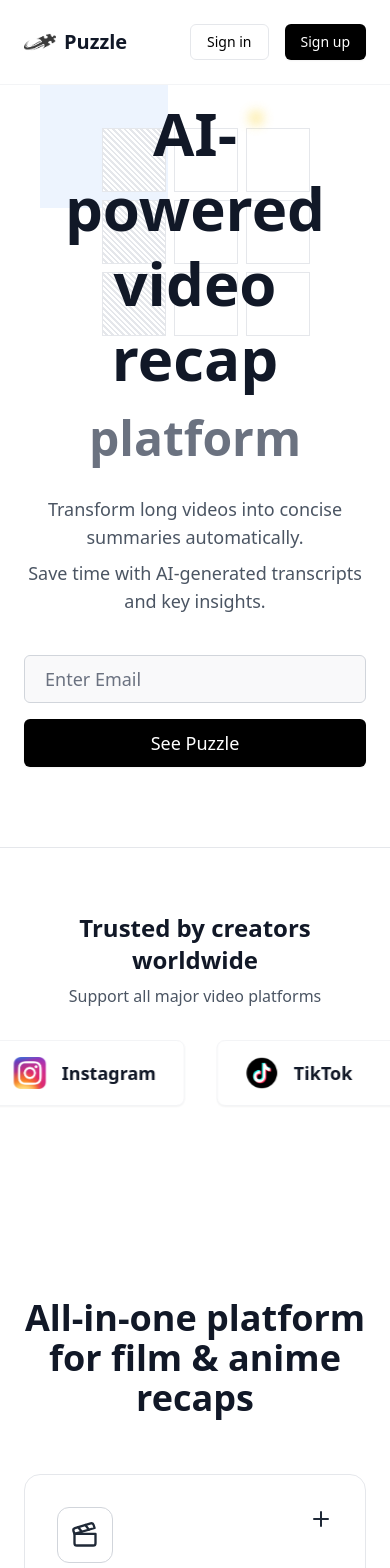
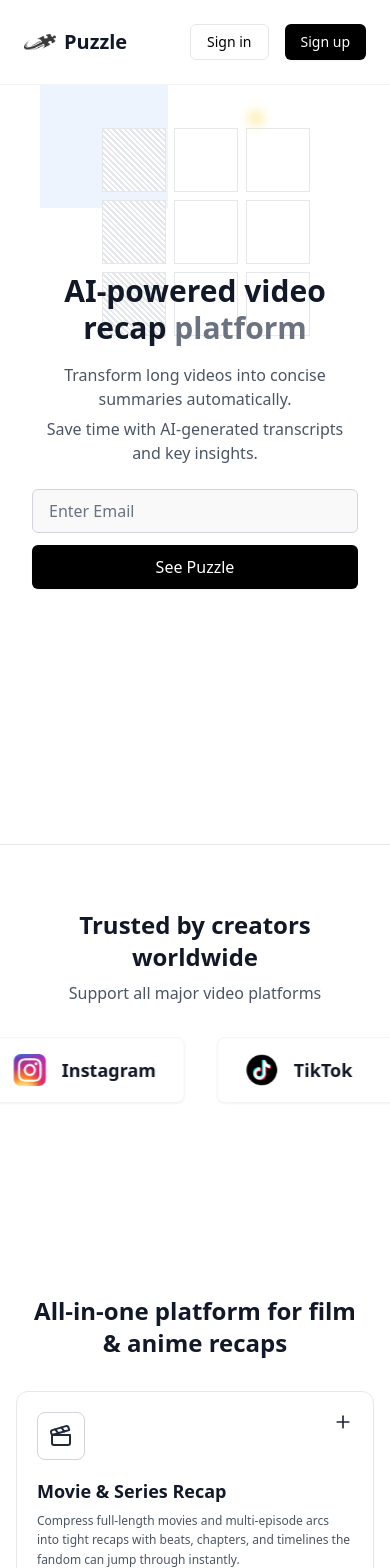
Before and after one commit to leemjnnkdzuy/puzzle, a React (Vite) app in the folder frontend/: page / in a window 390 px wide. Shown: the top 1568 px of the page. Built offline with nearby package versions, Linux system fonts and the light colour scheme.

Commit message:
fix(landing-page): adjust layout and styling for improved responsiveness, update shrink trigger threshold

```diff
--- a/frontend/src/pages/LandingPage.tsx
+++ b/frontend/src/pages/LandingPage.tsx
@@ -161,7 +161,7 @@ const LandingPage = () => {
 							pause();
 						}
 
-						const shrinkTrigger = rect.top < 150;
+						const shrinkTrigger = rect.top < 300;
 						const shouldShrink = shrinkTrigger;
 
 						if (shouldShrink !== prevDemoShrinkRef.current) {
@@ -500,35 +500,35 @@ const LandingPage = () => {
 				</div>
 			</header>
 
-			<main className='relative z-10 w-full min-h-screen flex items-center justify-center px-6 pt-24 pb-20'>
-				<div className='max-w-4xl mx-auto text-center'>
-					<h1 className='text-6xl md:text-7xl font-bold text-gray-900 mb-6 leading-tight animate-fade-in'>
+			<main className='relative z-10 w-full min-h-screen flex items-center justify-center px-4 sm:px-6 pt-16 sm:pt-20 md:pt-24 pb-12 sm:pb-16 md:pb-20'>
+				<div className='max-w-4xl mx-auto text-center px-2'>
+					<h1 className='text-3xl sm:text-4xl md:text-5xl lg:text-6xl xl:text-7xl font-bold text-gray-900 mb-4 sm:mb-5 md:mb-6 leading-tight animate-fade-in'>
 						{t("hero.title")}
 						{t("hero.titlePlatform") && (
 							<>
 								{" "}
-								<span className='text-gray-500 text-5xl md:text-6xl'>
+								<span className='text-gray-500 text-3xl sm:text-4xl md:text-5xl lg:text-6xl'>
 									{t("hero.titlePlatform")}
 								</span>
 							</>
 						)}
 					</h1>
 
-					<div className='space-y-2 mb-10 text-lg text-gray-600 animate-fade-in-delay'>
+					<div className='space-y-1.5 sm:space-y-2 mb-6 sm:mb-8 md:mb-10 text-base sm:text-lg text-gray-600 animate-fade-in-delay px-2'>
 						<p>{t("hero.subtitle")}</p>
 						<p>{t("hero.subtitle2")}</p>
 					</div>
 
-					<div className='flex flex-col sm:flex-row gap-4 max-w-2xl w-full mx-auto justify-center'>
+					<div className='flex flex-col sm:flex-row gap-3 sm:gap-4 max-w-2xl w-full mx-auto justify-center px-2'>
 						<Input
 							type='email'
 							placeholder={t("hero.emailPlaceholder")}
-							className='flex-1 h-12 px-5 py-3 text-lg border border-gray-300 rounded-md focus:outline-none focus:ring-2 focus:ring-black'
+							className='flex-1 h-11 sm:h-12 px-4 sm:px-5 py-3 text-base sm:text-lg border border-gray-300 rounded-md focus:outline-none focus:ring-2 focus:ring-black'
 						/>
 						<Button
 							variant='default'
 							size='lg'
-							className='bg-black text-white hover:bg-gray-800 w-full sm:w-auto px-7 h-12 text-lg'
+							className='bg-black text-white hover:bg-gray-800 w-full sm:w-auto px-6 sm:px-7 h-11 sm:h-12 text-base sm:text-lg'
 							onClick={() => navigate("/register")}
 						>
 							{t("hero.cta")}
@@ -575,14 +575,14 @@ const LandingPage = () => {
 			<section
 				id='features'
 				ref={featuresSectionRef}
-				className='relative z-11 w-full px-6 mb-24'
+				className='relative z-11 w-full px-4 sm:px-6 mb-12 sm:mb-16 md:mb-24'
 			>
-				<div className='max-w-8xl mx-auto text-center mb-14'>
-					<h2 className='text-4xl md:text-5xl font-bold text-gray-900'>
+				<div className='max-w-8xl mx-auto text-center mb-8 sm:mb-10 md:mb-14'>
+					<h2 className='text-2xl sm:text-3xl md:text-4xl lg:text-5xl font-bold text-gray-900 px-2'>
 						{t("features.title")}
 					</h2>
 				</div>
-				<div className='max-w-6xl mx-auto grid grid-cols-1 md:grid-cols-2 xl:grid-cols-4 gap-6'>
+				<div className='max-w-6xl mx-auto grid grid-cols-1 md:grid-cols-2 xl:grid-cols-4 gap-4 sm:gap-5 md:gap-6'>
 					{[
 						{key: "movieRecap", Icon: Clapperboard},
 						{key: "autoSubs", Icon: FileText},
@@ -591,7 +591,7 @@ const LandingPage = () => {
 					].map(({key, Icon}, index) => (
 						<div
 							key={key}
-							className={`group cursor-pointer relative border border-gray-200 rounded-2xl p-8 flex flex-col gap-8 bg-white hover:shadow-lg hover:-translate-y-1 transition-all duration-200 ${
+							className={`group cursor-pointer relative border border-gray-200 rounded-xl sm:rounded-2xl p-5 sm:p-6 md:p-8 flex flex-col gap-5 sm:gap-6 md:gap-8 bg-white hover:shadow-lg hover:-translate-y-1 transition-all duration-200 ${
 								featuresAnimated
 									? "opacity-100 translate-y-0"
 									: "opacity-0 translate-y-8"
@@ -606,22 +606,22 @@ const LandingPage = () => {
 							}}
 						>
 							<div className='flex items-start justify-between'>
-								<div className='w-14 h-14 border border-gray-300 rounded-xl flex items-center justify-center'>
+								<div className='w-12 h-12 md:w-14 md:h-14 border border-gray-300 rounded-lg sm:rounded-xl flex items-center justify-center'>
 									<Icon
-										className='w-7 h-7 text-gray-800'
+										className='w-6 h-6 sm:w-6 md:w-7 md:h-7 text-gray-800'
 										strokeWidth={2}
 									/>
 								</div>
 								<Plus
-									className='w-6 h-6 text-gray-800 transition-all duration-200 group-hover:rotate-90 group-hover:opacity-20'
+									className='w-5 h-5 sm:w-5 md:w-6 md:h-6 text-gray-800 transition-all duration-200 group-hover:rotate-90 group-hover:opacity-20'
 									strokeWidth={2}
 								/>
 							</div>
-							<div className='space-y-3'>
-								<h3 className='text-xl font-semibold text-gray-900 text-left'>
+							<div className='space-y-2 sm:space-y-3 md:space-y-3'>
+								<h3 className='text-lg sm:text-xl font-semibold text-gray-900 text-left leading-tight'>
 									{t(`features.${key}.title`)}
 								</h3>
-								<p className='text-sm text-gray-600 text-left leading-relaxed'>
+								<p className='text-xs sm:text-sm text-gray-600 text-left leading-relaxed'>
 									{t(`features.${key}.description`)}
 								</p>
 							</div>
@@ -862,12 +862,12 @@ const LandingPage = () => {
 
 			<section
 				ref={packagesSectionRef}
-				className='relative z-10 w-full px-6 py-24 mb-20'
+				className='relative z-10 w-full px-4 sm:px-6 py-12 sm:py-16 md:py-24 mb-12 sm:mb-16 md:mb-20'
 			>
 				<div className='max-w-7xl mx-auto'>
-					<div className='text-center mb-16'>
+					<div className='text-center mb-8 sm:mb-12 md:mb-16 px-2'>
 						<h2
-							className={`text-4xl md:text-5xl font-bold text-gray-900 mb-4 transition-all duration-600 ${
+							className={`text-2xl sm:text-3xl md:text-4xl lg:text-5xl font-bold text-gray-900 mb-3 sm:mb-4 transition-all duration-600 ${
 								packagesTitleAnimated
 									? "opacity-100 translate-y-0"
 									: "opacity-0 translate-y-8"
@@ -880,7 +880,7 @@ const LandingPage = () => {
 							{t("packages.title")}
 						</h2>
 						<p
-							className={`text-lg text-gray-600 max-w-2xl mx-auto transition-all duration-600 ${
+							className={`text-sm sm:text-base md:text-lg text-gray-600 max-w-2xl mx-auto transition-all duration-600 ${
 								packagesSubtitleAnimated
 									? "opacity-100 translate-y-0"
 									: "opacity-0 translate-y-8"
@@ -894,7 +894,7 @@ const LandingPage = () => {
 						</p>
 					</div>
 
-					<div className='grid grid-cols-1 lg:grid-cols-3 gap-6 lg:gap-4'>
+					<div className='grid grid-cols-1 lg:grid-cols-3 gap-4 sm:gap-5 md:gap-6 lg:gap-4'>
 						{servicePackages.map((pkg, index) => {
 							const Icon = pkg.Icon;
 							const isPopular = pkg.Peak;
@@ -907,7 +907,7 @@ const LandingPage = () => {
 							return (
 								<div
 									key={index}
-									className={`group relative rounded-3xl p-8 flex flex-col transition-all duration-300 overflow-visible ${
+									className={`group relative rounded-xl sm:rounded-2xl lg:rounded-3xl p-5 sm:p-6 md:p-8 flex flex-col transition-all duration-300 overflow-visible ${
 										isPopular
 											? "lg:-mt-4 lg:mb-4 border-2 border-gray-900 bg-white shadow-xl hover:shadow-2xl"
 											: "border border-gray-200 bg-white hover:shadow-lg hover:-translate-y-1"
@@ -949,24 +949,24 @@ const LandingPage = () => {
 									}}
 								>
 									{isPopular && (
-										<div className='absolute -top-4 left-1/2 -translate-x-1/2'>
-											<span className='inline-flex items-center gap-1 text-xs font-semibold text-white bg-gray-900 px-4 py-1.5 rounded-full shadow-lg'>
-												<Sparkles className='w-3 h-3' />
+										<div className='absolute -top-3 sm:-top-4 left-1/2 -translate-x-1/2'>
+											<span className='inline-flex items-center gap-1 text-[10px] sm:text-xs font-semibold text-white bg-gray-900 px-3 sm:px-4 py-1 sm:py-1.5 rounded-full shadow-lg'>
+												<Sparkles className='w-2.5 h-2.5 sm:w-3 sm:h-3' />
 												{t("packages.popular")}
 											</span>
 										</div>
 									)}
 
-									<div className='mb-6'>
+									<div className='mb-4 sm:mb-5 md:mb-6'>
 										<div
-											className={`w-16 h-16 rounded-2xl flex items-center justify-center mb-4 transition-all duration-200 ${
+											className={`w-12 h-12 sm:w-14 sm:h-14 md:w-16 md:h-16 rounded-xl sm:rounded-2xl flex items-center justify-center mb-3 sm:mb-4 transition-all duration-200 ${
 												isPopular
 													? "bg-gradient-to-br from-gray-900 to-gray-700 text-white shadow-lg"
 													: "border border-gray-300 bg-gray-50 group-hover:bg-gray-100"
 											}`}
 										>
 											<Icon
-												className={`w-8 h-8 ${
+												className={`w-6 h-6 sm:w-7 sm:h-7 md:w-8 md:h-8 ${
 													isPopular
 														? "text-white"
 														: "text-gray-800"
@@ -975,7 +975,7 @@ const LandingPage = () => {
 											/>
 										</div>
 										<h3
-											className={`text-2xl font-bold mb-3 flex items-center gap-2 ${
+											className={`text-lg sm:text-xl md:text-2xl font-bold mb-2 sm:mb-3 flex flex-col sm:flex-row sm:items-center gap-1 sm:gap-2 ${
 												isPopular
 													? "text-gray-900"
 													: "text-gray-900"
@@ -984,21 +984,21 @@ const LandingPage = () => {
 											<span>
 												{t(`packages.${pkg.key}.title`)}
 											</span>
-											<span className='text-sm font-normal text-gray-500'>
+											<span className='text-xs sm:text-sm font-normal text-gray-500'>
 												{t(
 													`packages.${pkg.key}.subtitle`
 												)}
 											</span>
 										</h3>
-										<p className='text-gray-600 leading-relaxed text-sm'>
+										<p className='text-gray-600 leading-relaxed text-xs sm:text-sm'>
 											{t(
 												`packages.${pkg.key}.description`
 											)}
 										</p>
 									</div>
 
-									<div className='flex-grow mb-6'>
-										<ul className='space-y-3'>
+									<div className='flex-grow mb-4 sm:mb-5 md:mb-6'>
+										<ul className='space-y-2 sm:space-y-2.5 md:space-y-3'>
 											{(Array.isArray(features)
 												? features
 												: []
@@ -1009,10 +1009,10 @@ const LandingPage = () => {
 												) => (
 													<li
 														key={idx}
-														className='flex items-start gap-3 text-sm text-gray-700'
+														className='flex items-start gap-2 sm:gap-3 text-xs sm:text-sm text-gray-700'
 													>
 														<div
-															className={`w-2 h-2 mt-2 rounded-full shrink-0 ${
+															className={`w-1.5 h-1.5 sm:w-2 sm:h-2 mt-1.5 sm:mt-2 rounded-full shrink-0 ${
 																isPopular
 																	? "bg-gray-900"
 																	: "bg-gray-400"
@@ -1031,8 +1031,8 @@ const LandingPage = () => {
 										variant='default'
 										className={`w-full mt-auto transition-all duration-200 ${
 											isPopular
-												? "bg-gray-900 text-white hover:bg-gray-800 h-12 text-base font-semibold shadow-md hover:shadow-lg"
-												: "bg-black text-white hover:bg-gray-800 h-11"
+												? "bg-gray-900 text-white hover:bg-gray-800 h-11 sm:h-12 text-sm sm:text-base font-semibold shadow-md hover:shadow-lg"
+												: "bg-black text-white hover:bg-gray-800 h-10 sm:h-11 text-sm sm:text-base"
 										}`}
 										onClick={() => navigate("/register")}
 									>
```
